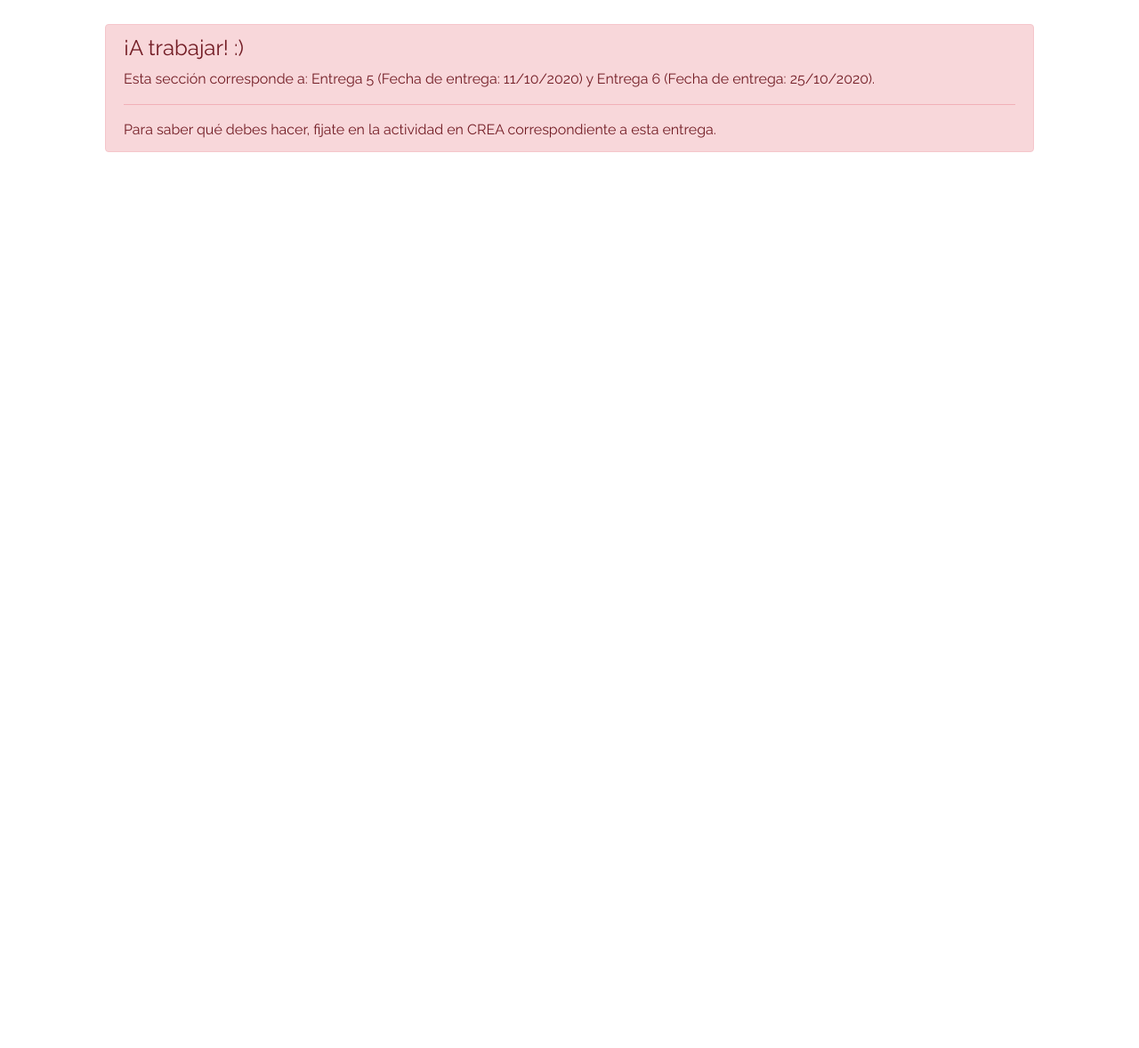
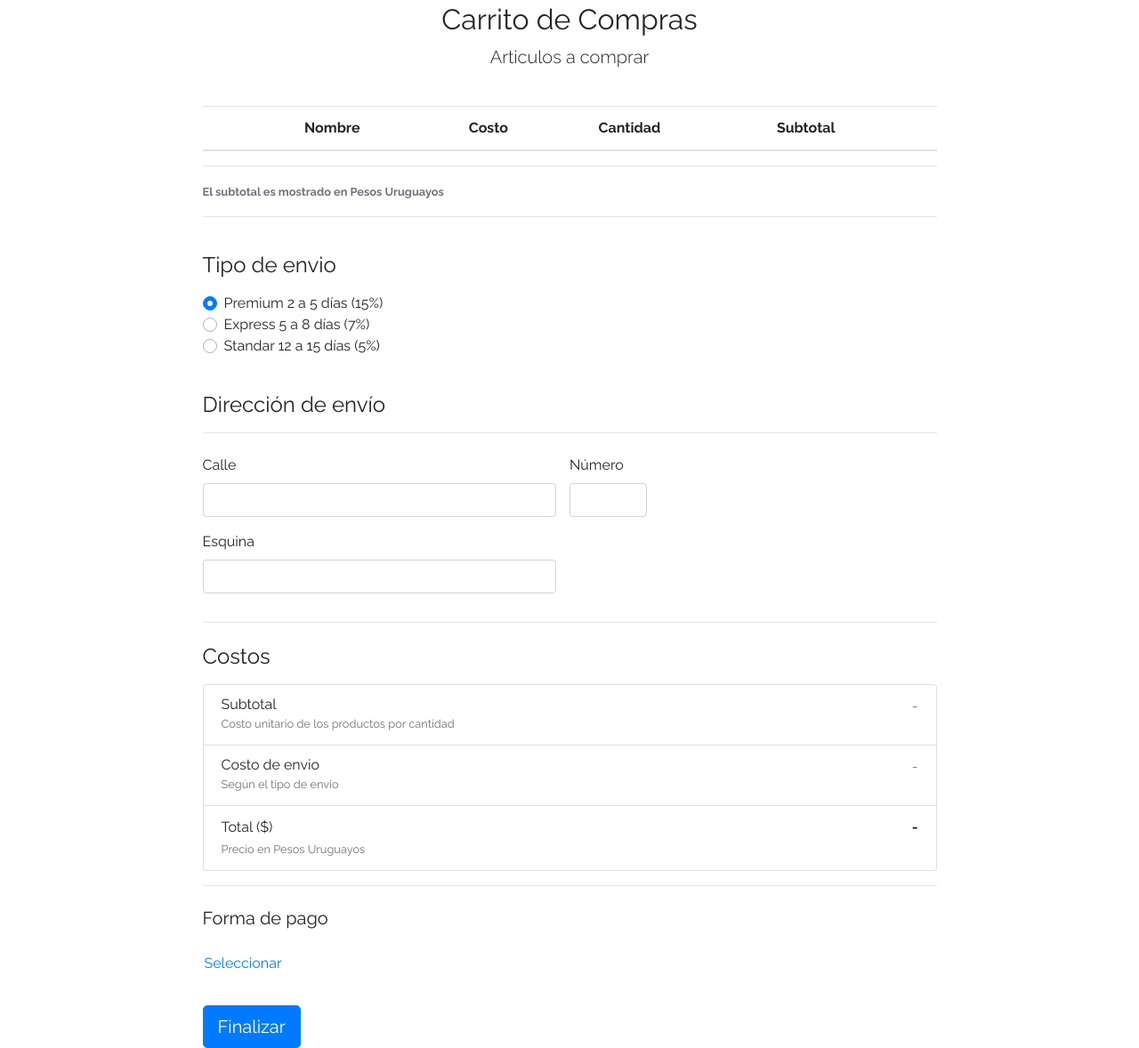
Before and after one commit to bruno-cantoni/Proyecto-JaP, a plain HTML site: page cart.html in a window 1280 px wide. Shown: the part 69-1247 px from the top of the page at 89% size. Before the commit the page ends 800 px from the top, so only its background shows below. Drawn offline with Linux system fonts and the light colour scheme.

Commit message:
Entrega N° 5. Carrito html

```diff
--- a/cart.html
+++ b/cart.html
@@ -50,14 +50,120 @@
          </div>
     </div>
   </nav>
-  <div class="container p-5">
-    <div class="alert alert-danger" role="alert" style="position: relative; width:auto; top: 0;">
-      <h4 class="alert-heading">¡A trabajar! :)</h4>
-      <p>Esta sección corresponde a: Entrega 5 (Fecha de entrega: 11/10/2020) y Entrega 6 (Fecha de entrega: 25/10/2020).</p>
-      <hr>
-      <p class="mb-0">Para saber qué debes hacer, fijate en la actividad en CREA correspondiente a esta entrega.</p>
-    </div>
-  </div>
+  <div class="container">
+        <div class="text-center p-4">
+          <h2>Carrito de Compras</h2>
+          <p class="lead">Articulos a comprar</p>
+        </div>
+
+    <div class="row justify-content-md-center">
+      <div class="col-md-9 order-md-1">
+        <table class="table" >
+          <thead>
+            <tr>
+              <th scope="col"></th>
+              <th scope="col"></th>
+              <th scope="col">Nombre</th>
+              <th scope="col">Costo</th>
+              <th scope="col">Cantidad</th>
+              <th scope="col">Subtotal</th>
+            </tr>
+          </thead>
+            <tbody id="articlesWrapper">
+            </tbody>
+        </table>
+
+            <hr>
+            <small class="text-muted"><strong>El subtotal es mostrado en Pesos Uruguayos  </strong></small>
+            <hr>
+            <br>
+              <h4 class="mb-3">Tipo de envio</h4>
+              <div class="d-block my-3">
+                <div class="custom-control custom-radio">
+                  <input id="premiumRadio" name="shipType" type="radio" class="custom-control-input" checked="" required="">
+                  <label class="custom-control-label" for="premiumRadio">Premium 2 a 5 días (15%)</label>
+                </div>
+                <div class="custom-control custom-radio">
+                  <input id="expressRadio" name="shipType" type="radio" class="custom-control-input" required="">
+                  <label class="custom-control-label" for="expressRadio">Express 5 a 8 días (7%)</label>
+                </div>
+                <div class="custom-control custom-radio">
+                  <input id="standarRadio" name="shipType" type="radio" class="custom-control-input" required="">
+                  <label class="custom-control-label" for="standarRadio">Standar 12 a 15 días (5%)</label>
+                </div>
+               </div>
+
+
+               <br>
+               <h4 class="mb-3">Dirección de envío</h4>
+               <hr class="mb-4">
+               <form class="needs-validation" id="dirección">
+                <div class="row">
+                  <div class="col-md-6 mb-3">
+
+                    <label for="productName">Calle</label>
+                    <input type="text" class="form-control" id="street" placeholder="" value="" >
+                    <div class="invalid-feedback">
+                      Ingresa una calle
+                    </div>
+                  </div>
+                  <div class="row">
+                    <div class="col-md-6 mb-3">
+                      <label for="productName">Número</label>
+                      <input type="text" class="form-control" id="streetNumber" placeholder="" value="" >
+                      <div class="invalid-feedback">
+                        Ingresa un número
+                      </div>
+                    </div>
+                 </div>
+                </div>
+                  <div class="row">
+                    <div class="col-md-6 mb-3">
+                      <label for="productName">Esquina</label>
+                      <input type="text" class="form-control" id="streetcorner" placeholder="" value="" >
+                      <div class="invalid-feedback">
+                        Ingresa una esquina
+                      </div>
+                    </div>
+                  </div>
+                </form>
+
+               <hr class="mb-4">
+              <h4 class="mb-3">Costos</h4>
+              <ul class="list-group mb-3">
+                  <li class="list-group-item d-flex justify-content-between lh-condensed">
+                    <div>
+                      <h6 class="my-0">Subtotal</h6>
+                      <small class="text-muted">Costo unitario de los productos por cantidad</small>
+                    </div>
+                    <span class="text-muted" id="productSubtotalCost">-</span>
+                  </li>
+                  <li class="list-group-item d-flex justify-content-between lh-condensed">
+                    <div>
+                      <h6 class="my-0">Costo de envio</h6>
+                      <small class="text-muted">Según el tipo de envio</small>
+                    </div>
+                    <span class="text-muted" id="shipCost">-</span>
+                  </li>
+                  <li class="list-group-item d-flex justify-content-between">
+                    <div>
+                    <span>Total ($)</span>
+                    <br>
+                    <small class="text-muted">Precio en Pesos Uruguayos</small>
+                  </div>
+                    <strong id="totalCost">-</strong>
+
+                  </li>
+                </ul>
+                <hr class="mb-4">
+                <h5 class="mb-3">Forma de pago</h5>
+                <h6 class="my-0" id="seleccionaPago"></h6>
+                <div class="row">
+                  <button type="button" class="m-1 btn btn-link" data-toggle="modal" data-target="#contidionsModal">Seleccionar</button>
+                </div>
+                <br>
+                <button class="btn btn-primary btn-lg" id="btnFinalizar" type="submit">Finalizar</button>
+      </div>
   <div id="spinner-wrapper">
     <div class="lds-ring">
       <div></div>
```
